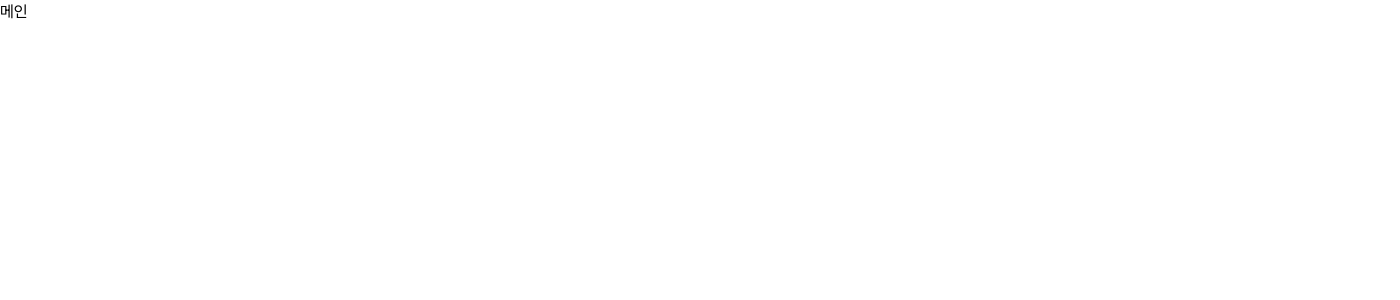
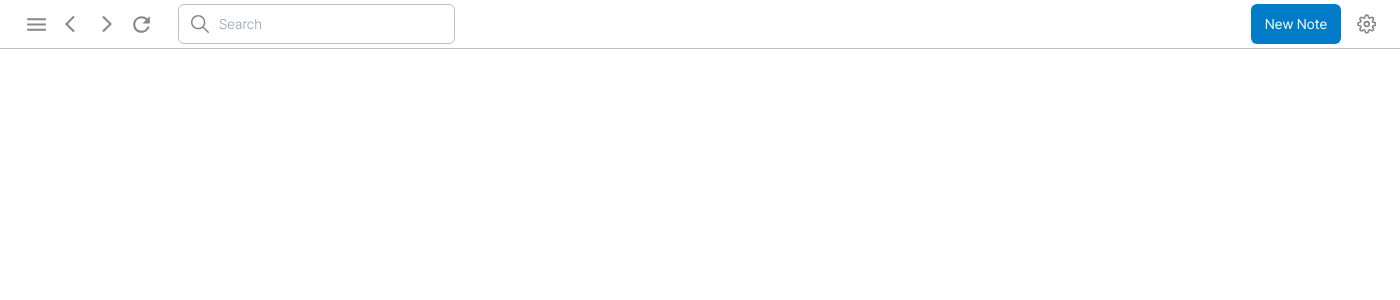
Before and after one commit to W0N-H0/upnote-clone, a Next.js app: page / in a window 1280 px wide. Shown: the top 300 px of the page, 1400 px wide, since content can reach past the window. Built offline with nearby package versions, Linux system fonts and the light colour scheme.

Commit message:
[Design] Header 컴포넌트 레이아웃 구현

```diff
--- a/app/layout.tsx
+++ b/app/layout.tsx
@@ -1,5 +1,6 @@
 import { Pretendard } from "@/styles/font";
 import "@/styles/globals.css";
+import Header from "@/components/header/Header";
 
 interface Metadata {
   title: string;
@@ -20,7 +21,10 @@ export default function RootLayout({
 }) {
   return (
     <html lang="en" className={Pretendard.className}>
-      <body className="flex w-full h-full">{children}</body>
+      <body className="flex w-full h-full min-w-[1400px] max-w-[1920px]">
+        <Header />
+        {children}
+      </body>
     </html>
   );
 }
--- a/app/page.tsx
+++ b/app/page.tsx
@@ -1,3 +1,3 @@
 export default function Home() {
-  return <main className="flex">메인</main>;
+  return <main className="flex"></main>;
 }
--- /dev/null
+++ b/components/header/Header.tsx
@@ -0,0 +1,47 @@
+import Input from "../common/Input";
+import Button from "../common/Button";
+import {
+  MdMenu,
+  MdArrowForwardIos,
+  MdArrowBackIos,
+  MdOutlineRefresh,
+} from "react-icons/md";
+import { IoIosSearch } from "react-icons/io";
+import { FiSettings } from "react-icons/fi";
+
+const Header: React.FC = () => {
+  return (
+    <header className="flex w-full h-full px-2 items-center gap-2 border-border border-b-[1px]">
+      <div className="flex justify-center items-center gap-3 px-4">
+        <MdMenu size="25" color="#878787" className="mr-1 cursor-pointer" />
+        <MdArrowBackIos size="20" color="#878787" className="cursor-pointer" />
+        <MdArrowForwardIos
+          size="20"
+          color="#878787"
+          className="cursor-pointer"
+        />
+        <MdOutlineRefresh
+          size="25"
+          color="#878787"
+          className="cursor-pointer"
+        />
+      </div>
+
+      <div className="flex relative items-center w-[20%]">
+        <IoIosSearch
+          size="28"
+          color="#878787"
+          className="absolute z-10 p-[2px] translate-x-2"
+        />
+        <Input type="text" placeholder="Search" className="pl-10"></Input>
+      </div>
+
+      <div className="flex ml-auto items-center px-4 gap-3">
+        <Button className="m-1">New Note</Button>
+        <FiSettings size="30" color="#878787" className="cursor-pointer" />
+      </div>
+    </header>
+  );
+};
+
+export default Header;
--- /dev/null
+++ b/components/header/HeaderTooltip.tsx
@@ -0,0 +1,5 @@
+const HeaderTooltip: React.FC = () => {
+  return <div className="flex"></div>;
+};
+
+export default HeaderTooltip;
```
Also changed, not shown: components/navbar/Navbar.tsx (added).
